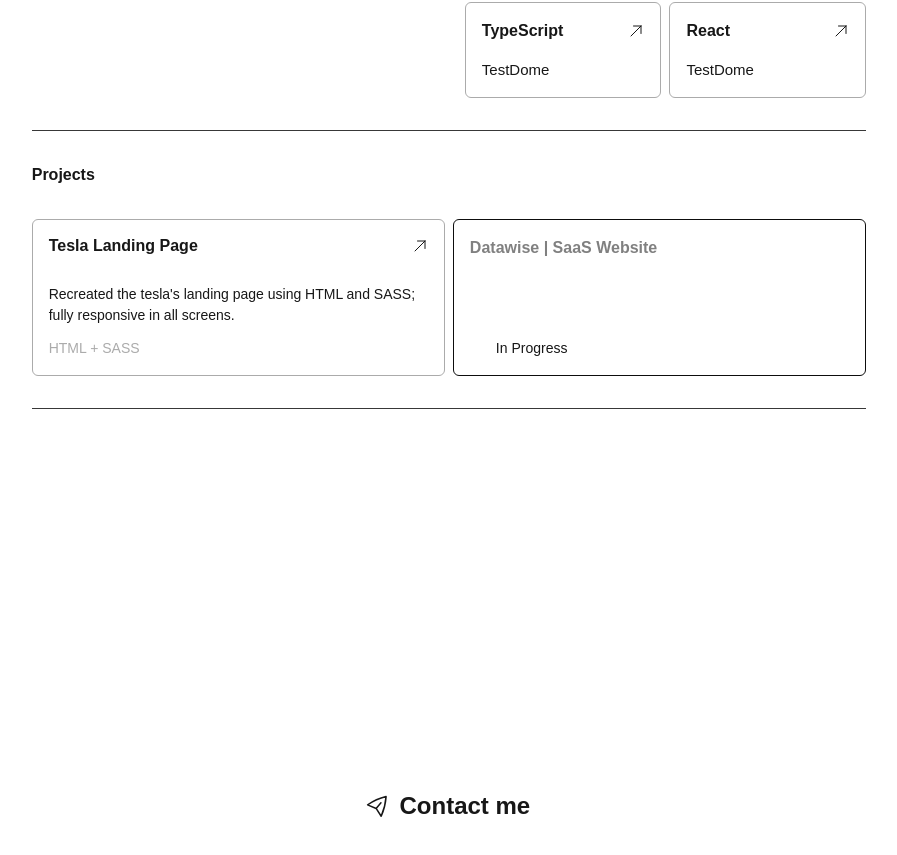
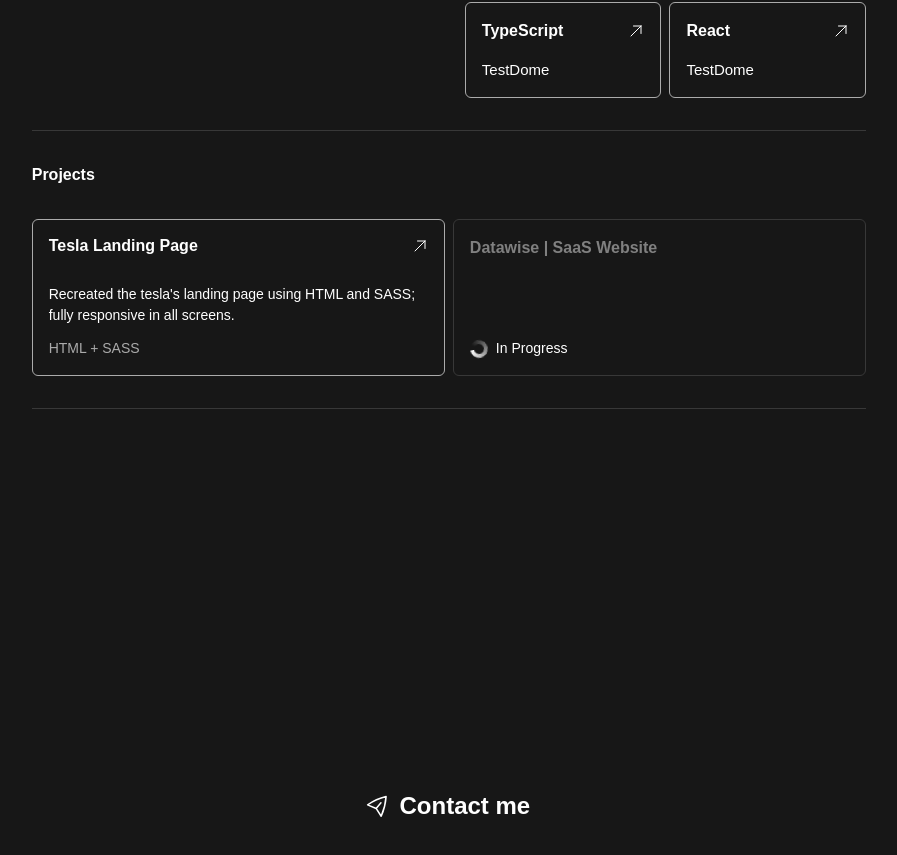
Before and after one commit to sherwinromano/portfolio-website, a Next.js app: page / in a window 1280 px wide. Shown: the part 1061-1916 px from the top of the page, without its empty margins (382-1279 px from the left). Built offline with nearby package versions, Linux system fonts and the light colour scheme; a web font is replaced by a local one.

Commit message:
Changed default css styles

```diff
--- a/app/components/Projects.tsx
+++ b/app/components/Projects.tsx
@@ -43,7 +43,7 @@ const Projects = () => {
               </div>
             </Link>
           </li>
-          <li className="border border-[#0d0d0d] rounded-md flex flex-col justify-between p-4">
+          <li className="border border-default rounded-md flex flex-col justify-between p-4">
             <h2 className="font-bold text-[#808080]">
               Datawise | SaaS Website
             </h2>
--- a/app/globals.css
+++ b/app/globals.css
@@ -1,28 +1,14 @@
 @import "tailwindcss";
-
-:root {
-  --background: #ffffff;
-  --foreground: #171717;
-}
 
 @theme inline {
   --breakpoint-xs: 360px;
-  --color-background: var(--background);
-  --color-foreground: var(--foreground);
   --font-sans: var(--font-geist-sans);
   --font-mono: var(--font-geist-mono);
 }
 
-@media (prefers-color-scheme: dark) {
-  :root {
-    --background: #000;
-    --foreground: #ededed;
-  }
-}
-
 body {
-  background: var(--background);
-  color: var(--foreground);
+  background: #171717;
+  color: #ffffff;
   font-family: "Instrument Sans", sans-serif;
 }
 
```
